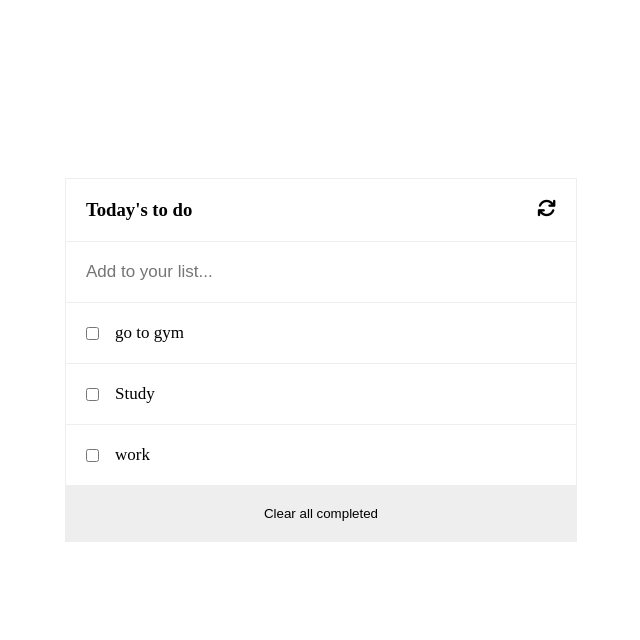
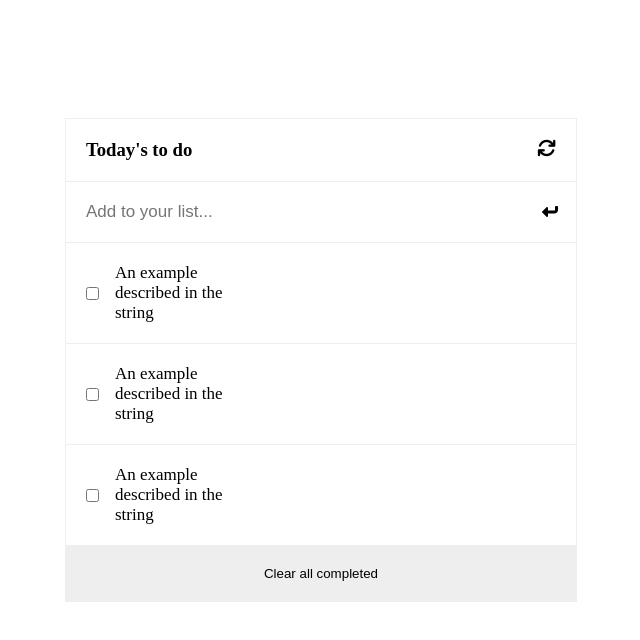
Before and after one commit to AhmedMohsen600/to-do-list, a website built with webpack: page src/index.html in a window 1280 px wide. Shown: the whole page, without its empty margins (319-959 px from the left). Built offline with nearby package versions, Linux system fonts and the light colour scheme.

Commit message:
setup the correct schema for todo data

```diff
--- a/src/index.html
+++ b/src/index.html
@@ -19,6 +19,7 @@
         <h3>Today's to do <i class="fa-solid fa-arrows-rotate"></i></h3>
         <article>
           <input class="input" placeholder="Add to your list..." type="text" />
+          <i class="fa-solid fa-turn-down"></i>
         </article>
         <ul class="list">
           <li class="item">
--- a/src/index.js
+++ b/src/index.js
@@ -1,7 +1,23 @@
 import './style.css';
 import '@fortawesome/free-solid-svg-icons';
 
-const todo = ['go to gym', 'Study', 'work'];
+const todoList = [
+  {
+    description: 'An example described in the string',
+    completed: false,
+    index: 0,
+  },
+  {
+    description: 'An example described in the string',
+    completed: false,
+    index: 1,
+  },
+  {
+    description: 'An example described in the string',
+    completed: true,
+    index: 2,
+  },
+];
 
 const displayTodos = (todo) => {
   const ul = document.querySelector('ul');
@@ -9,12 +25,11 @@ const displayTodos = (todo) => {
   todo.forEach((tod) => {
     content += `<li class="item">
         <input type="checkbox" />
-        <p contenteditable="true">${tod}</p>
+        <p contenteditable="true">${tod.description}</p>
       </li>`;
     ul.innerHTML = content;
   });
 
   content = '';
 };
-
-displayTodos(todo);
+displayTodos(todoList);
--- a/src/style.css
+++ b/src/style.css
@@ -45,12 +45,10 @@ button {
 }
 
 .input {
-  padding: 20px;
   border: 0;
   font-size: 17px;
   align-self: flex-start;
-  width: 100%;
-  border-bottom: 1px solid #eee;
+  width: 90%;
 }
 
 input:focus {
@@ -78,4 +76,14 @@ h3 {
 
 article {
   width: 100%;
+  display: flex;
+  border-bottom: 1px solid #eee;
+  justify-content: space-between;
+  align-items: center;
+  padding: 20px;
 }
+
+.fa-turn-down {
+  transform: rotate(90deg);
+  cursor: pointer;
+}
```
Also changed, not shown: dist/index.html, dist/main.js.
